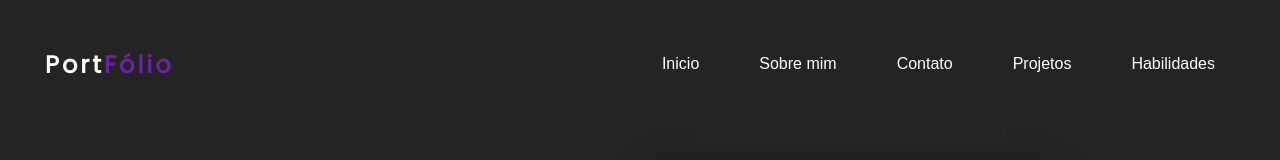
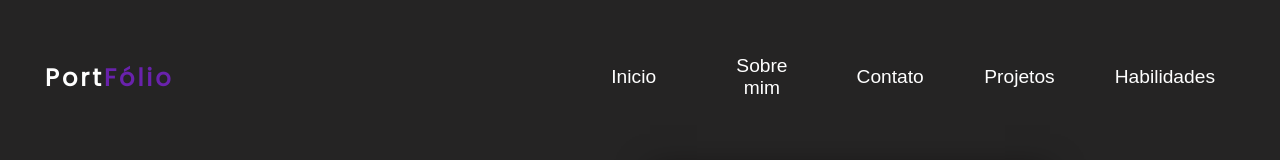
Before and after one commit to Oaorotti/Oaorotti.github.io, a plain HTML site: page index.html in a window 1280 px wide. Shown: the top 160 px of the page. Drawn offline with Linux system fonts and the light colour scheme; grey boxes are pictures that could not be loaded.

Commit message:
buttons fix

```diff
--- a/style.css
+++ b/style.css
@@ -169,7 +169,24 @@ nav span {
 
 nav ul button {
     margin-left: 20px;
+    width: 30%;
+    font-size: 1.2rem;
+    padding: 10px 20px;
     transition: transform .2s;
+}
+
+@media screen and (min-width: 768px) {
+    button {
+        width: 30%;
+        font-size: 1.5rem;
+    }
+}
+
+@media screen and (min-width: 1024px) {
+    button {
+        width: 20%;
+        font-size: 2rem;
+    }
 }
 
 nav ul button:hover {
```
